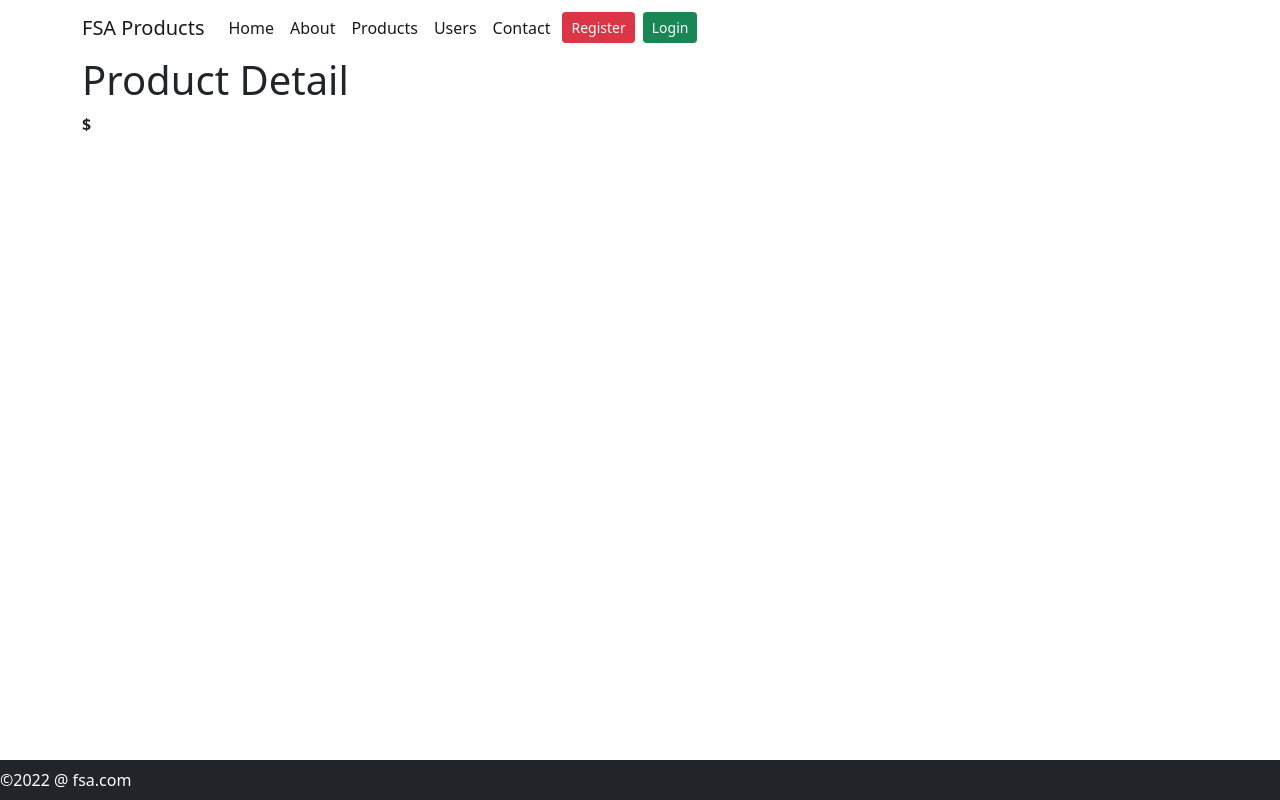
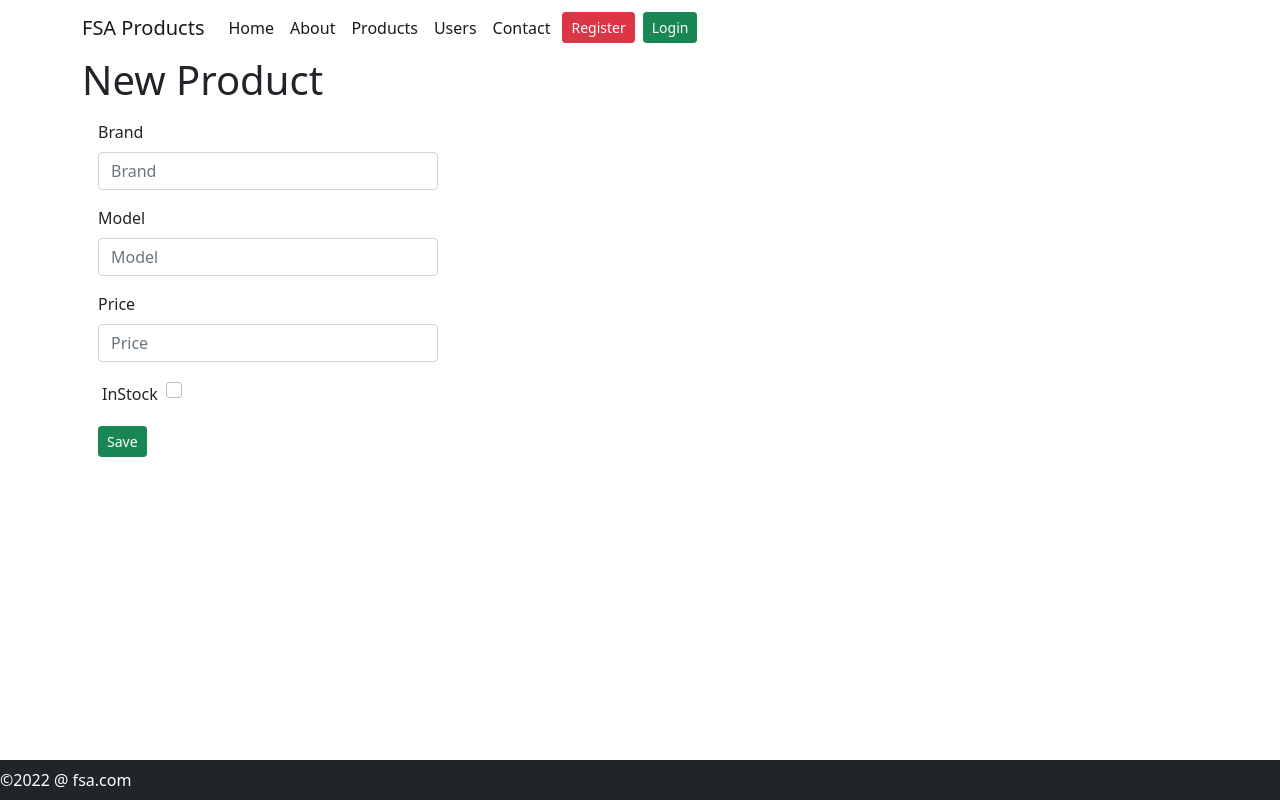
Before and after one commit to Mujib517/fsa-ui-b3, a React (Create React App) app: page /products/new in a window 1280 px wide. Built offline with nearby package versions, Linux system fonts and the light colour scheme; no server answers.

Commit message:
NewProduct component

```diff
--- a/src/App.js
+++ b/src/App.js
@@ -15,6 +15,7 @@ import Contact from './Contact';
 import NotFound from './NotFound';
 import ProductList from './ProductList';
 import ProductDetail from './ProductDetail';
+import NewProduct from './NewProduct';
 
 // Single Page App (SPA)
 // One page index.html
@@ -32,6 +33,7 @@ const App = () => {
                 <Route path='/users' element={<UserList />} />
                 <Route path='/products' element={<ProductList />} />
                 <Route path='/products/:id' element={<ProductDetail />} />
+                <Route path='/products/new' element={<NewProduct />} />
                 {/* <Route path='*' element={<Home />} /> */}
                 <Route path='*' element={<NotFound />} />
             </Routes>
--- /dev/null
+++ b/src/NewProduct.js
@@ -0,0 +1,51 @@
+import React from 'react';
+
+class NewProduct extends React.Component {
+
+    state = {
+        brand: '',
+        model: '',
+        price: '',
+        inStock: false,
+        category: 'Electronics'
+    };
+
+    onInputChange = (evt) => {
+        this.setState({
+            [evt.target.name]: evt.target.value
+        });
+    }
+
+    onSave = () => {
+        console.log(this.state);
+    }
+
+
+    render() {
+        return <div className="col-md-4">
+            <h1>New Product</h1>
+            <div className="m-3">
+                <label for="txtBrand" className="form-label">Brand</label>
+                <input id="txtBrand" name="brand"
+                    placeholder="Brand" className="form-control" type="text" onChange={this.onInputChange} />
+            </div>
+            <div className="m-3">
+                <label for="txtModel" className="form-label">Model</label>
+                <input id="txtModel" name="model" placeholder="Model" className="form-control" type="text" onChange={this.onInputChange} />
+            </div>
+            <div className="m-3">
+                <label for="txtPrice" className="form-label">Price</label>
+                <input id="txtPrice" name="price" placeholder="Price" className="form-control" type="text" onChange={this.onInputChange} />
+            </div>
+            <div className="m-3">
+                <label for="chkPrice" className="form-label m-1">InStock</label>
+                <input type="checkbox" name="inStock" id="chkPrice" className="m-1 form-check-input" onChange={this.onInputChange} />
+            </div>
+            <div className="m-3">
+                <button onClick={this.onSave} className="btn btn-success btn-sm">Save</button>
+            </div>
+        </div>
+    }
+}
+
+export default NewProduct;
--- a/src/ProductList.js
+++ b/src/ProductList.js
@@ -3,6 +3,7 @@ import axios from 'axios';
 
 import Product from './Product';
 import IfElse from './IfElse';
+import { Link } from 'react-router-dom';
 
 class ProductList extends Component {
 
@@ -25,6 +26,10 @@ class ProductList extends Component {
     render() {
         return <div>
             <h1>Product List</h1>
+            <Link to="/products/new" className="m-2 btn btn-danger btn-sm">
+                Add product &nbsp;
+                <i className="fa fa-plus"></i>
+            </Link>
             <IfElse cond={this.state.hasError}>
                 <div className="alert alert-danger">Something went wrong please try again later.</div>
                 {this.state.products.data.map(product => <Product product={product} />)}
```
